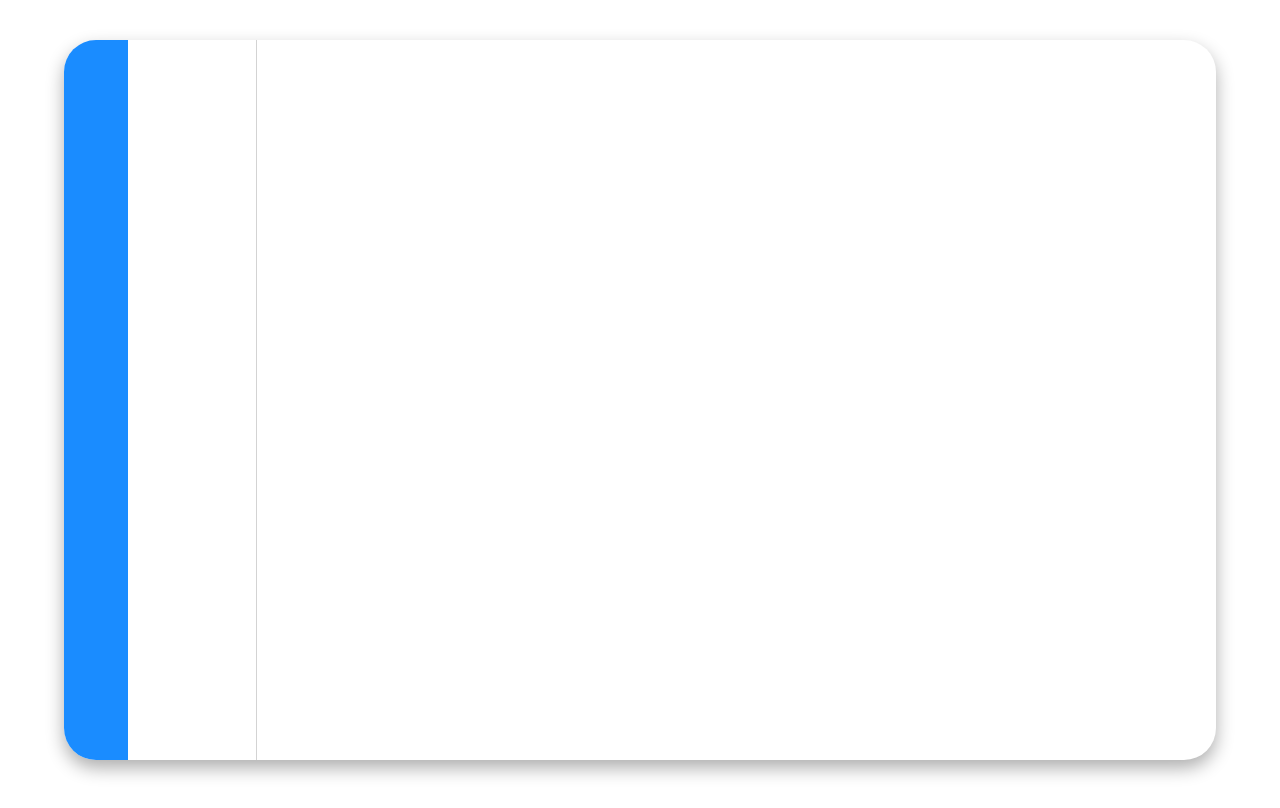
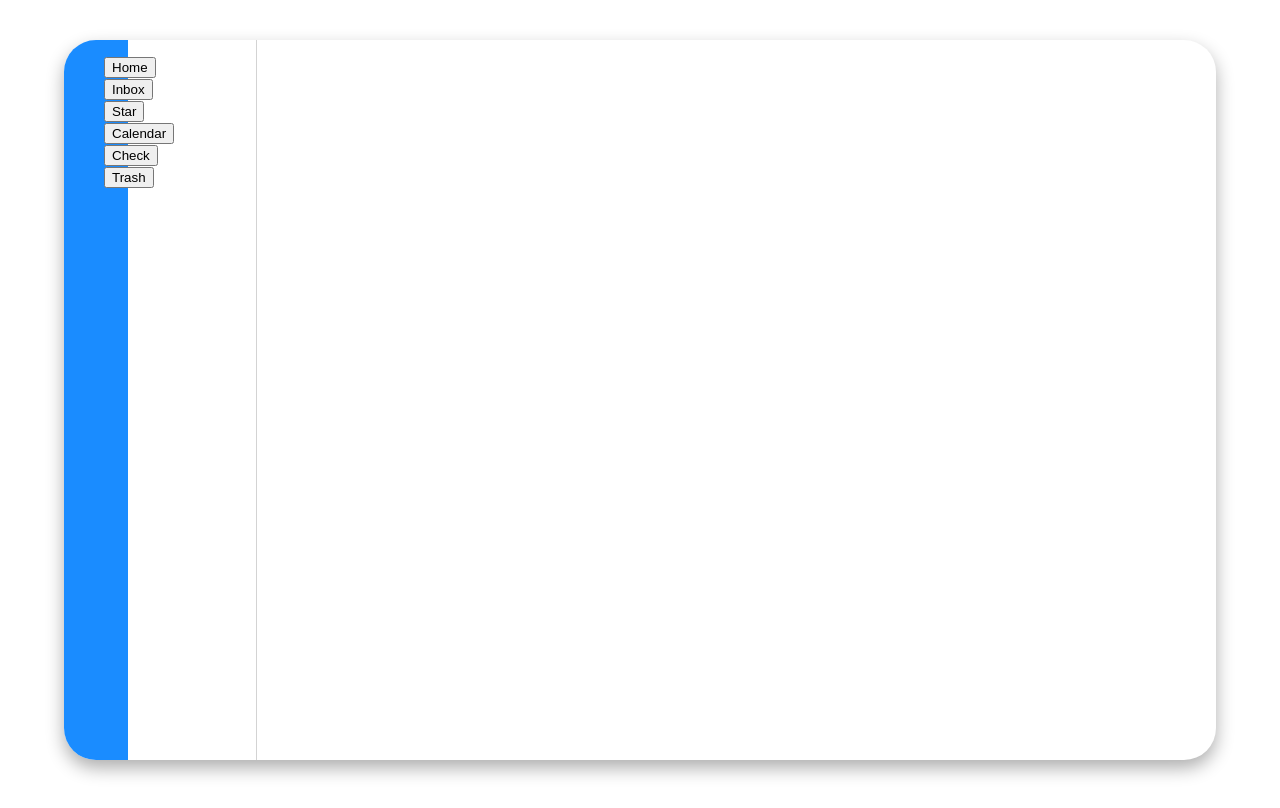
Before and after one commit to JonathanPynes/todo-makeover, a React (Create React App) app: page / in a window 1280 px wide. Built offline with nearby package versions, Linux system fonts and the light colour scheme.

Commit message:
more skeleton structure

```diff
--- a/src/App.jsx
+++ b/src/App.jsx
@@ -8,7 +8,16 @@ function App() {
         <>
             <BodyCSS>
                 <MainDivCSS>
-                    <FarLeftBarCSS></FarLeftBarCSS>
+                    <FarLeftBarCSS>
+                        <TopULFarLeftBarCSS>
+                            <button>Home</button>
+                            <button>Inbox</button>
+                            <button>Star</button>
+                            <button>Calendar</button>
+                            <button>Check</button>
+                            <button>Trash</button>
+                        </TopULFarLeftBarCSS>
+                    </FarLeftBarCSS>
                     <LeftBarCSS></LeftBarCSS>
                     <RightBoxCSS></RightBoxCSS>
                 </MainDivCSS>
@@ -37,6 +46,8 @@ const MainDivCSS = styled.div`
 `;
 
 const FarLeftBarCSS = styled.div`
+    display: flex;
+    flex-direction: column;
     position: absolute;
     left: 0;
     width: 5vw;
@@ -46,6 +57,8 @@ const FarLeftBarCSS = styled.div`
     display: flex;
     flex-direction: column;
 `;
+
+const TopULFarLeftBarCSS = styled.ul``;
 
 const LeftBarCSS = styled.div`
     position: absolute;
@@ -59,6 +72,7 @@ const LeftBarCSS = styled.div`
 
 const RightBoxCSS = styled.div`
     display: flex;
+    flex-direction: column;
     position: absolute;
     left: 15vw;
     width: 75vw;
```
